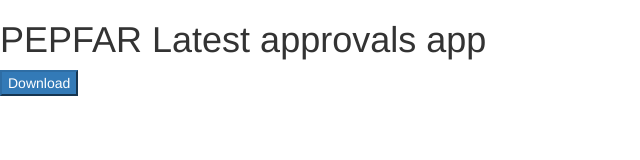
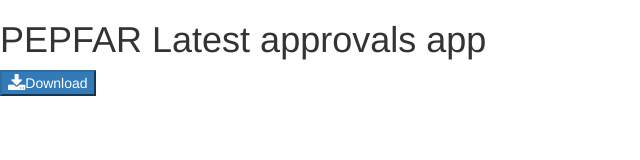
Before and after one commit to dhis2/pepfar-approvals-release, a plain HTML site: page index.html in a window 1280 px wide. Shown: the full height of the page, 0-640 px from the left. Drawn offline with nearby package versions, Linux system fonts and the light colour scheme.

Commit message:
Update index.html

```diff
--- a/index.html
+++ b/index.html
@@ -7,7 +7,9 @@
   <body>
     <h1>PEPFAR Latest approvals app</h1>
     <div>
-      <a href="https://github.com/dhis2/pepfar-approvals-release/raw/master/approvals.zip"><button class="btn-primary">Download</button></a>
+      <a href="https://github.com/dhis2/pepfar-approvals-release/raw/master/approvals.zip">
+        <button class="btn-primary"><i class="fa fa-download fa-lg"></i>Download</button>
+      </a>
     </div>
   </body>
 </html>
```
